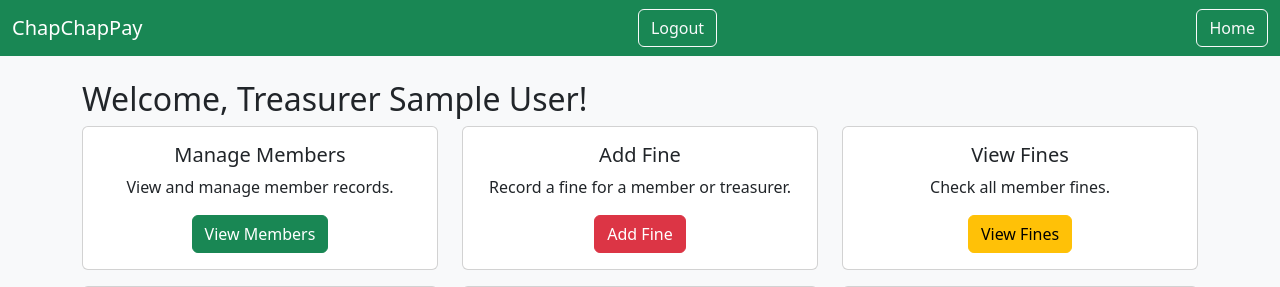
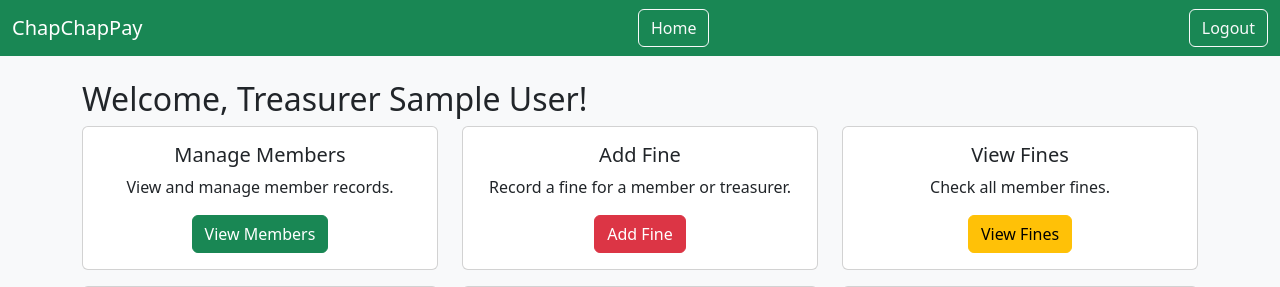
Before and after one commit to mukamisrealm/ChapChapPay, a PHP site: page /treasurerdashboard.php in a window 1280 px wide. Shown: the top 287 px of the page. Run offline with PHP 8.4, Linux system fonts and the light colour scheme; the visitor is signed in with stand-in values (Sample User, id 1).

Commit message:
updated file

```diff
--- a/treasurerdashboard.php
+++ b/treasurerdashboard.php
@@ -25,11 +25,9 @@ $name = $_SESSION['name'];
 <nav class="navbar navbar-expand-lg navbar-dark bg-success">
   <div class="container-fluid">
     <a class="navbar-brand" href="#">ChapChapPay</a>
+    <a href="index.php" class="btn btn-outline-light">Home</a>
     <div class="d-flex">
       <a href="logout.php" class="btn btn-outline-light">Logout</a>
-    </div>
-    <div class="d-flex">
-      <a href="index.php" class="btn btn-outline-light">Home</a>
     </div>
   </div>
 </nav>
```
